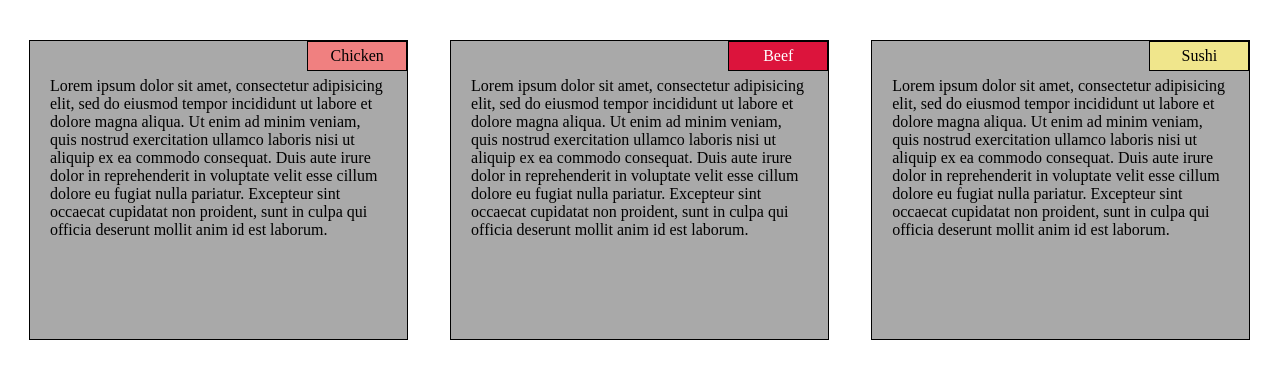
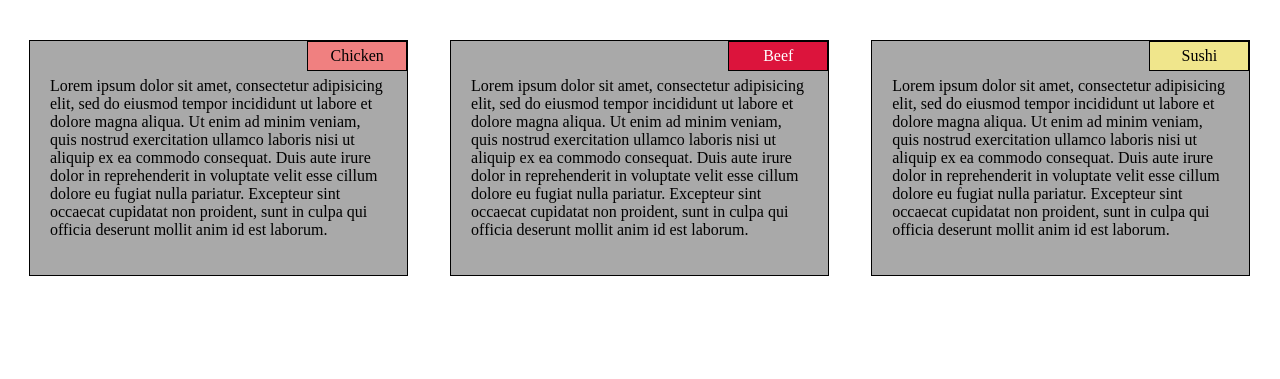
Before and after one commit to sid620/Coursera-Week-2--Test, a plain HTML site: page module2-solution/index.html in a window 1280 px wide. Shown: the part 61-440 px from the top of the page. Drawn offline with Linux system fonts and the light colour scheme.

Commit message:
Update mystyle.css

```diff
--- a/module2-solution/mystyle.css
+++ b/module2-solution/mystyle.css
@@ -6,7 +6,7 @@ h1{
 .col-lg-4{
 		box-sizing:border-box;
 	width:30%;
-	height:300px;
+
 	float:left;
 	background-color: #A9A9A9;
 	border:1px solid black;
@@ -39,7 +39,7 @@ h1{
 	.col-md-6{
 		box-sizing:border-box;
 	width:47%;
-	//height:300px;
+
 	float:left;
 	background-color: #A9A9A9;
 	border:1px solid black;
@@ -51,7 +51,7 @@ h1{
 .col-md-12{
 		box-sizing:border-box;
 	width:97%;
-	//height:300px;
+
 	float:left;
 	background-color: #A9A9A9;
 	border:1px solid black;
```
